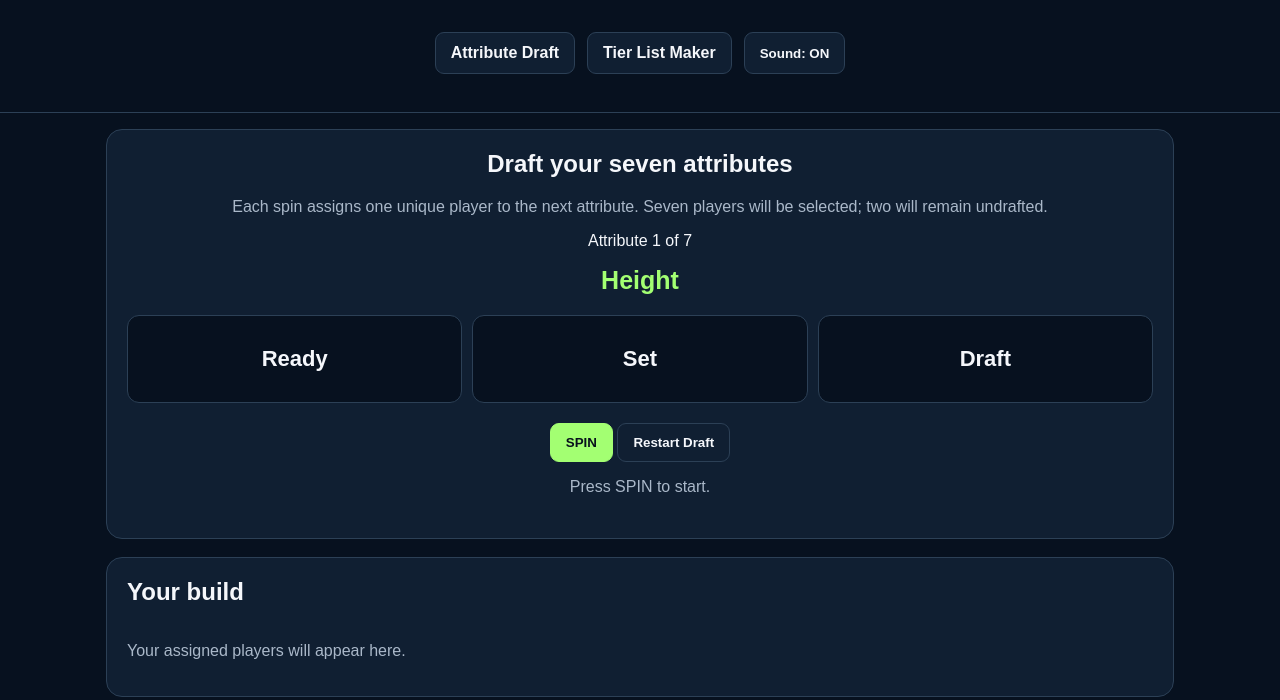
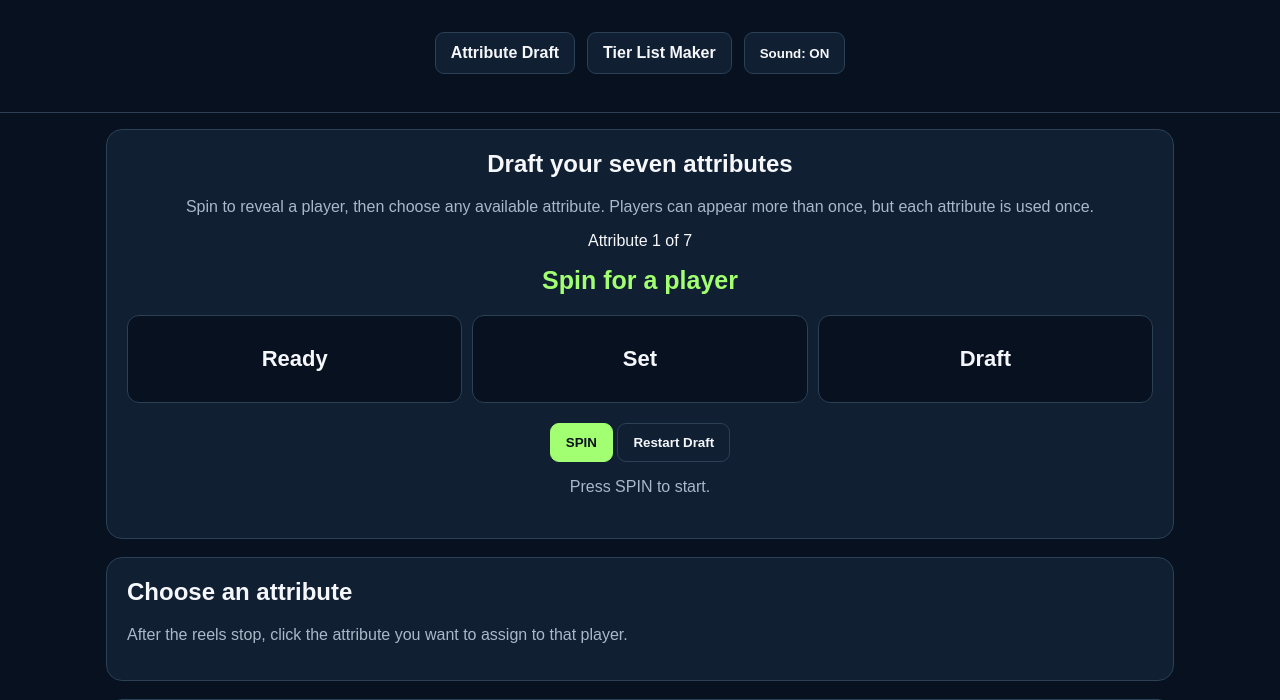
Before and after one commit to mancitynoah17-pixel/ftfg-tier-list, a Flask app: page / in a window 1280 px wide. Shown: the part 93-793 px from the top of the page. Run offline with Flask 3, Linux system fonts and the light colour scheme; data that the repository does not hold is empty.

Commit message:
Update game.html

```diff
--- a/templates/game.html
+++ b/templates/game.html
@@ -1,4 +1,3 @@
-
 <!DOCTYPE html>
 <html lang="en">
 <head>
@@ -139,6 +138,13 @@
 }
 .table-wrap { overflow-x: auto; }
 small { color: var(--muted); }
+.attribute-choice {
+    min-height: 48px;
+}
+.attribute-choice.used {
+    opacity: .45;
+    border-style: dashed;
+}
 @media (max-width: 520px) {
     main { padding: 10px; }
     .panel { padding: 14px; }
@@ -162,11 +168,11 @@
     <section class="panel center">
         <h2>Draft your seven attributes</h2>
         <p class="muted">
-            Each spin assigns one unique player to the next attribute.
-            Seven players will be selected; two will remain undrafted.
+            Spin to reveal a player, then choose any available attribute.
+            Players can appear more than once, but each attribute is used once.
         </p>
         <p>Attribute <span id="roundNumber">1</span> of 7</p>
-        <div id="currentAttribute">Height</div>
+        <div id="currentAttribute">Spin for a player</div>
         <div class="reels" aria-live="polite">
             <div class="reel" id="reel1">Ready</div>
             <div class="reel" id="reel2">Set</div>
@@ -175,6 +181,12 @@
         <button id="spinButton" class="primary" type="button">SPIN</button>
         <button id="resetButton" type="button">Restart Draft</button>
         <p id="status" class="status" role="status">Press SPIN to start.</p>
+    </section>
+
+    <section class="panel">
+        <h2>Choose an attribute</h2>
+        <p class="muted">After the reels stop, click the attribute you want to assign to that player.</p>
+        <div id="attributeChoices" class="attributes"></div>
     </section>
 
     <section class="panel">
@@ -206,9 +218,8 @@
             </div>
         </div>
         <p class="muted">
-            Overall averages all seven attributes. Money averages Smarts,
-            Kindliness, Humorous, and Manners. Bih's Fuhed averages Build,
-            Humorous, Manners, and Height.
+            Overall is the average of all seven attributes. Money = ((Manners + Kindliness) × Smarts)².
+            Bih's Fuhed = (Height + Build + Humorous + Athleticism + Kindliness) ÷ 8.
         </p>
         <h3>Submit your score</h3>
         <p class="muted">Choose a name for the shared leaderboard.</p>
@@ -268,7 +279,7 @@
 
 let round = 0;
 let build = {};
-let availablePlayers = [...players];
+let currentPerson = null;
 let spinning = false;
 let soundEnabled = true;
 let audioContext = null;
@@ -287,14 +298,17 @@
 
 function playTone(frequency = 500, duration = 0.07, type = "sine") {
     if (!soundEnabled) return;
+
     try {
         audioContext = audioContext || new (window.AudioContext || window.webkitAudioContext)();
         const oscillator = audioContext.createOscillator();
         const gain = audioContext.createGain();
+
         oscillator.type = type;
         oscillator.frequency.value = frequency;
         gain.gain.setValueAtTime(0.07, audioContext.currentTime);
         gain.gain.exponentialRampToValueAtTime(0.001, audioContext.currentTime + duration);
+
         oscillator.connect(gain);
         gain.connect(audioContext.destination);
         oscillator.start();
@@ -309,10 +323,12 @@
 function createPlayerCard(player) {
     const card = document.createElement("div");
     card.className = "player-card";
+
     const img = document.createElement("img");
     img.src = imagePath(player);
     img.alt = player;
     img.loading = "lazy";
+
     img.onerror = () => {
         if (!img.dataset.triedJpeg) {
             img.dataset.triedJpeg = "true";
@@ -321,11 +337,16 @@
             img.classList.add("missing");
         }
     };
+
     const name = document.createElement("div");
     name.className = "player-name";
     name.textContent = player;
+
     const state = document.createElement("small");
-    state.textContent = buildHasPlayer(player) ? "Drafted" : "Available";
+    state.textContent = buildHasPlayer(player)
+        ? "Assigned before · can repeat"
+        : "Available";
+
     card.append(img, name, state);
     return card;
 }
@@ -337,10 +358,9 @@
 function renderPlayerPool() {
     const pool = $("playerPool");
     pool.replaceChildren();
+
     players.forEach(player => {
-        const card = createPlayerCard(player);
-        if (buildHasPlayer(player)) card.style.opacity = "0.45";
-        pool.append(card);
+        pool.append(createPlayerCard(player));
     });
 }
 
@@ -358,207 +378,112 @@
 
     attributes.forEach(attribute => {
         if (!build[attribute]) return;
+
         const card = document.createElement("div");
         card.className = "attribute-card";
+
         const title = document.createElement("strong");
         title.textContent = attribute;
+
         const player = document.createElement("div");
         player.textContent = build[attribute];
+
         const value = document.createElement("div");
         value.className = "green";
         value.textContent = rating(build[attribute], attribute) + " OVR";
+
         card.append(title, player, value);
         container.append(card);
     });
 }
 
+function renderAttributeChoices() {
+    const container = $("attributeChoices");
+    container.replaceChildren();
+
+    attributes.forEach(attribute => {
+        const button = document.createElement("button");
+        button.type = "button";
+        button.className = "attribute-choice";
+        button.textContent = build[attribute] ? attribute + " ✓" : attribute;
+
+        if (build[attribute]) {
+            button.classList.add("used");
+        }
+
+        button.disabled = !currentPerson || spinning || Boolean(build[attribute]);
+        button.addEventListener("click", () => assignAttribute(attribute));
+
+        container.append(button);
+    });
+}
+
 function updateRound() {
     $("roundNumber").textContent = Math.min(round + 1, 7);
-    $("currentAttribute").textContent = attributes[round] || "Draft complete";
+
+    if (round >= attributes.length) {
+        $("currentAttribute").textContent = "Draft complete!";
+    } else if (currentPerson) {
+        $("currentAttribute").textContent = "Choose an attribute";
+    } else {
+        $("currentAttribute").textContent = "Spin for a player";
+    }
 }
 
 function calculateScores() {
     const values = attributes.map(attribute => rating(build[attribute], attribute));
-    const overall = Math.round(values.reduce((sum, value) => sum + value, 0) / 7);
-    const average = list => Math.round(list.reduce((sum, attribute) =>
-        sum + rating(build[attribute], attribute), 0) / list.length);
+    const overall = Math.round(
+        values.reduce((sum, value) => sum + value, 0) / 7
+    );
 
-    return {
-        overall,
-        money: average(["Smarts", "Kindliness", "Humorous", "Manners"]),
-        fuhed: average(["Build", "Humorous", "Manners", "Height"])
-    };
+    const manners = rating(build.Manners, "Manners");
+    const kindliness = rating(build.Kindliness, "Kindliness");
+    const smarts = rating(build.Smarts, "Smarts");
+
+    const money = Math.round(
+        Math.pow((manners + kindliness) * smarts, 2)
+    );
+
+    const fuhed = (
+        rating(build.Height, "Height") +
+        rating(build.Build, "Build") +
+        rating(build.Humorous, "Humorous") +
+        rating(build.Athleticism, "Athleticism") +
+        rating(build.Kindliness, "Kindliness")
+    ) / 8;
+
+    return { overall, money, fuhed };
 }
 
 function finishDraft() {
     const scores = calculateScores();
+
     $("overallScore").textContent = scores.overall;
-    $("moneyScore").textContent = scores.money;
-    $("fuhedScore").textContent = scores.fuhed;
+    $("moneyScore").textContent = "$" + scores.money.toLocaleString("en-US");
+    $("fuhedScore").textContent = scores.fuhed.toLocaleString("en-US", {
+        maximumFractionDigits: 2
+    });
+
     $("resultsPanel").hidden = false;
     $("spinButton").disabled = true;
     $("currentAttribute").textContent = "Draft complete!";
-    $("status").textContent = "All seven attributes have been assigned. Two players remain undrafted.";
+    $("status").textContent = "All seven attributes have been assigned.";
+
     renderAssignments();
     renderPlayerPool();
+    renderAttributeChoices();
     loadLeaderboard();
 }
 
 function spin() {
-    if (spinning || round >= attributes.length) return;
-    if (availablePlayers.length === 0) return;
+    if (spinning || currentPerson || round >= attributes.length) return;
 
     spinning = true;
     $("spinButton").disabled = true;
+    $("spinButton").textContent = "SPINNING…";
     $("status").textContent = "The reels are spinning…";
-    const attribute = attributes[round];
-    const winnerIndex = Math.floor(Math.random() * availablePlayers.length);
-    const winner = availablePlayers[winnerIndex];
 
-    let ticks = 0;
-    const maxTicks = 16 + Math.floor(Math.random() * 8);
-    const reelIds = ["reel1", "reel2", "reel3"];
+    renderAttributeChoices();
 
-    const timer = setInterval(() => {
-        reelIds.forEach((id, index) => {
-            const name = players[Math.floor(Math.random() * players.length)];
-            $(id).textContent = index === 1 ? name : players[Math.floor(Math.random() * players.length)];
-        });
-        playTone(300 + Math.random() * 500, 0.035, "square");
-        ticks++;
-
-        if (ticks >= maxTicks) {
-            clearInterval(timer);
-            build[attribute] = winner;
-            availablePlayers = availablePlayers.filter(player => player !== winner);
-
-            $("reel1").textContent = attribute;
-            $("reel2").textContent = winner;
-            $("reel3").textContent = rating(winner, attribute) + " OVR";
-
-            playTone(760, 0.18);
-            $("status").textContent = winner + " gets " + attribute + " with " + rating(winner, attribute) + " OVR!";
-            round++;
-            renderAssignments();
-            renderPlayerPool();
-            updateRound();
-            spinning = false;
-
-            if (round === attributes.length) {
-                finishDraft();
-            } else {
-                $("spinButton").disabled = false;
-                $("spinButton").textContent = "SPIN FOR " + attributes[round].toUpperCase();
-            }
-        }
-    }, 85);
-}
-
-function resetDraft() {
-    round = 0;
-    build = {};
-    availablePlayers = [...players];
-    spinning = false;
-    $("resultsPanel").hidden = true;
-    $("submitStatus").textContent = "";
-    $("leaderboardName").value = "";
-    $("spinButton").disabled = false;
-    $("spinButton").textContent = "SPIN";
-    $("reel1").textContent = "Ready";
-    $("reel2").textContent = "Set";
-    $("reel3").textContent = "Draft";
-    $("status").textContent = "Press SPIN to start.";
-    updateRound();
-    renderAssignments();
-    renderPlayerPool();
-}
-
-async function loadLeaderboard() {
-    $("leaderboardStatus").textContent = "Loading leaderboard…";
-    try {
-        const response = await fetch("/api/leaderboard");
-        if (!response.ok) throw new Error("Could not load leaderboard");
-        const rows = await response.json();
-        const tbody = $("leaderboardRows");
-        tbody.replaceChildren();
-
-        if (!rows.length) {
-            const tr = document.createElement("tr");
-            const td = document.createElement("td");
-            td.colSpan = 5;
-            td.textContent = "No scores yet. Complete a draft and submit the first score!";
-            tr.append(td);
-            tbody.append(tr);
-        } else {
-            rows.forEach((entry, index) => {
-                const tr = document.createElement("tr");
-                [index + 1, entry.name, entry.overall, entry.money, entry.fuhed].forEach(value => {
-                    const td = document.createElement("td");
-                    td.textContent = value;
-                    tr.append(td);
-                });
-                tbody.append(tr);
-            });
-        }
-        $("leaderboardStatus").textContent = "Leaderboard updated.";
-    } catch (error) {
-        $("leaderboardStatus").textContent = "Could not load leaderboard. Check that the server has deployed successfully.";
-    }
-}
-
-async function submitScore() {
-    const name = $("leaderboardName").value.trim();
-    if (!name || name.length > 24) {
-        $("submitStatus").textContent = "Enter a name between 1 and 24 characters.";
-        return;
-    }
-    if (round !== 7 || Object.keys(build).length !== 7) {
-        $("submitStatus").textContent = "Complete all seven attributes first.";
-        return;
-    }
-
-    const scores = calculateScores();
-    $("submitButton").disabled = true;
-    $("submitStatus").textContent = "Submitting score…";
-
-    try {
-        const response = await fetch("/api/leaderboard", {
-            method: "POST",
-            headers: {"Content-Type": "application/json"},
-            body: JSON.stringify({
-                name,
-                build,
-                overall: scores.overall,
-                money: scores.money,
-                fuhed: scores.fuhed
-            })
-        });
-        const result = await response.json();
-        if (!response.ok) throw new Error(result.error || "Submission failed");
-
-        $("submitStatus").textContent = "Score submitted successfully!";
-        await loadLeaderboard();
-    } catch (error) {
-        $("submitStatus").textContent = error.message;
-    } finally {
-        $("submitButton").disabled = false;
-    }
-}
-
-$("spinButton").addEventListener("click", spin);
-$("resetButton").addEventListener("click", resetDraft);
-$("submitButton").addEventListener("click", submitScore);
-$("refreshButton").addEventListener("click", loadLeaderboard);
-$("soundButton").addEventListener("click", () => {
-    soundEnabled = !soundEnabled;
-    $("soundButton").textContent = "Sound: " + (soundEnabled ? "ON" : "OFF");
-    if (soundEnabled) playTone(600, 0.08);
-});
-
-renderPlayerPool();
-renderAssignments();
-updateRound();
-loadLeaderboard();
-</script>
-</body>
-</html>
+    // Pick from every player on every spin, allowing repeats.
+    const winner = players[Math.floor(Math.random() * players.length)];
```
